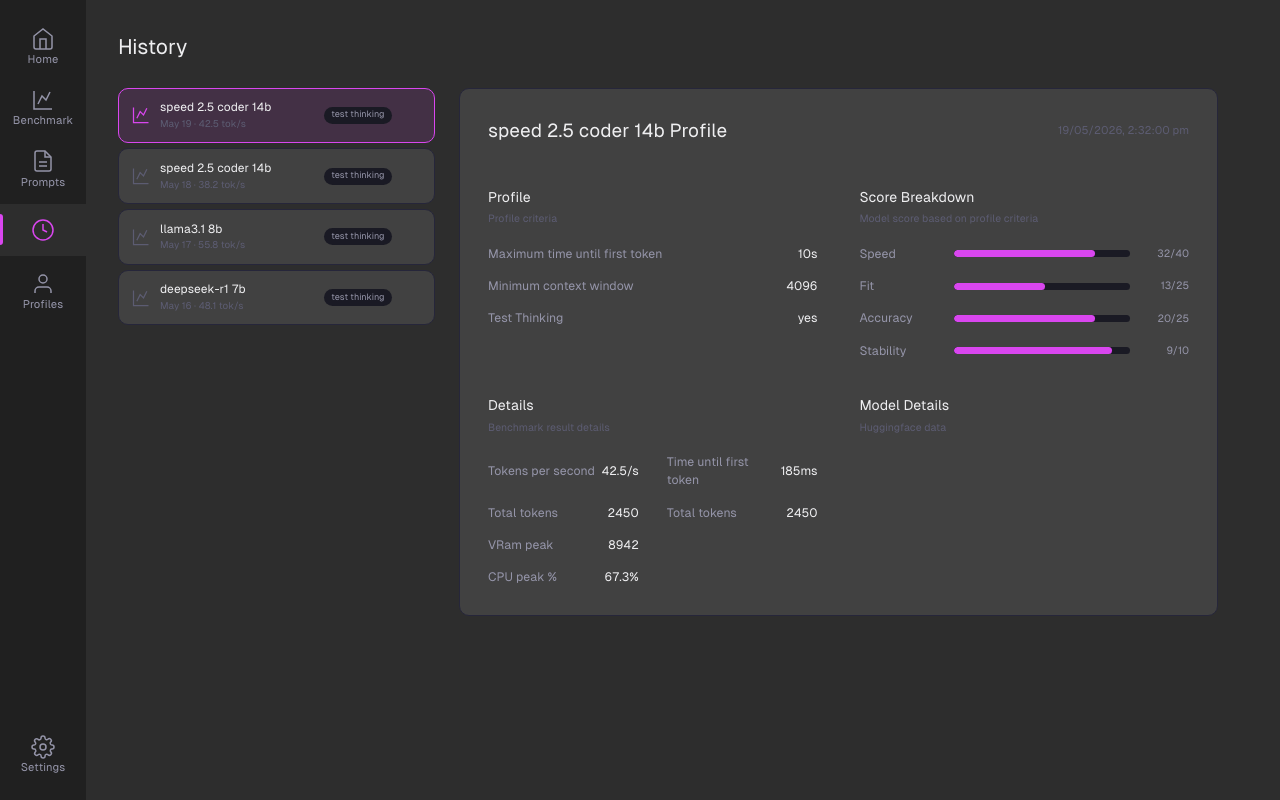
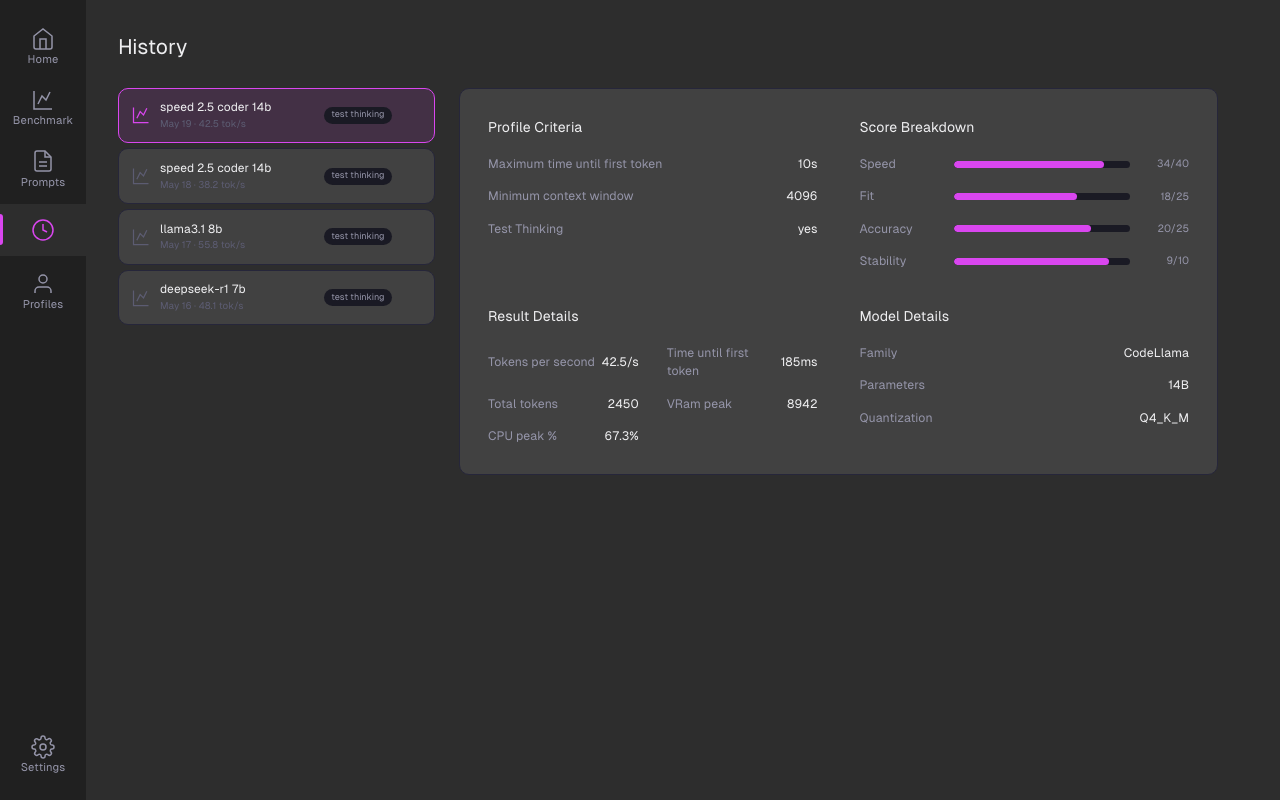
Before and after one commit to caasion/local-bench, a React (Vite) app: page / in a window 1280 px wide. Both pictures are taken after a click on the button "History". Built offline with nearby package versions, Linux system fonts and the light colour scheme.

Commit message:
refactor (ui): Make different tabs share ResultCard

```diff
--- a/src/HomePage.tsx
+++ b/src/HomePage.tsx
@@ -1,7 +1,8 @@
 import { useState } from "react";
-import { MOCK_MODELS, MOCK_PROFILES, MOCK_HISTORY, formatTime } from "./mockData";
+import { MOCK_MODELS, MOCK_PROFILES, MOCK_HISTORY } from "./mockData";
 import type { MockBenchmarkRun } from "./mockData";
 import { ActionCard } from "./ActionCard";
+import { ModelResultItem } from "./ModelResultItem";
 
 interface HomePageProps {
   onNavigate: (view: string) => void;
@@ -25,9 +26,7 @@
 export function HomePage({ onNavigate }: HomePageProps) {
   const [selectedProfileId, setSelectedProfileId] = useState<number>(MOCK_PROFILES[0].id);
   const [selectedModel, setSelectedModel] = useState<string>(MOCK_MODELS[0].name);
-  const [expandedModel, setExpandedModel] = useState<string | null>(null);
 
-  // Group history by model, keeping only the latest run per model
   const latestByModel = MOCK_HISTORY.reduce<Record<string, MockBenchmarkRun>>((acc, run) => {
     if (!acc[run.model_name] || run.run_at > acc[run.model_name].run_at) {
       acc[run.model_name] = run;
@@ -38,13 +37,6 @@
   const benchmarkedModels = Object.values(latestByModel).sort(
     (a, b) => overallScore(b) - overallScore(a)
   );
-
-  const scoreEntries = (run: MockBenchmarkRun) => [
-    { label: "Speed", value: run.scores.throughput },
-    { label: "TtI", value: run.scores.ttft },
-    { label: "Accuracy", value: run.scores.vram },
-    { label: "Stability", value: run.scores.consistency },
-  ];
 
   return (
     <div className="page">
@@ -124,94 +116,14 @@
         <p className="empty-state">No models benchmarked.</p>
       ) : (
         <div className="flex flex-col gap-2">
-          {benchmarkedModels.map((run) => {
-            const model = MOCK_MODELS.find((m) => m.name === run.model_name);
-            const score = overallScore(run);
-            const isExpanded = expandedModel === run.model_name;
-
-            return (
-              <div key={run.model_name} className="bg-[var(--bg-card)] border border-[var(--border)] rounded-[var(--radius-md)] overflow-hidden">
-                <button
-                  className={[
-                    "flex items-center gap-4 px-[18px] py-[14px] w-full bg-transparent border-0 text-inherit font-[inherit] cursor-pointer transition-[background] duration-150 hover:bg-[var(--bg-hover)]",
-                    isExpanded ? "border-b border-[var(--border)]" : "",
-                  ].join(" ")}
-                  onClick={() => setExpandedModel(isExpanded ? null : run.model_name)}
-                >
-                  <span className="flex items-center justify-center w-10 h-10 rounded-[var(--radius-sm)] bg-[var(--success)] text-white text-[0.85rem] font-bold shrink-0">
-                    {score}
-                  </span>
-                  <div className="flex-1 flex flex-col text-left">
-                    <span className="text-[0.9rem] font-semibold text-[var(--text-primary)]">{run.model_name}</span>
-                    <span className="text-[0.75rem] text-[var(--text-muted)] mt-0.5">Last benchmarked: {timeAgo(run.run_at)}</span>
-                  </div>
-                  <svg
-                    className={`text-[var(--text-muted)] shrink-0 transition-transform duration-200 ${isExpanded ? "rotate-180" : ""}`}
-                    width="20" height="20" viewBox="0 0 24 24" fill="none" stroke="currentColor" strokeWidth="2"
-                  >
-                    <path d="M6 9l6 6 6-6" />
-                  </svg>
-                </button>
-
-                {isExpanded && (
-                  <div className="px-6 py-5">
-                    <div className="grid grid-cols-2 gap-6 mb-5">
-                      <div>
-                        <h4 className="text-[0.85rem] font-semibold text-[var(--text-primary)] mb-1">Score Breakdown</h4>
-                        <p className="text-[0.7rem] text-[var(--text-muted)] mb-4">Model score based on profile criteria</p>
-                        <div className="flex flex-col gap-2">
-                          {scoreEntries(run).map((entry) => (
-                            <div key={entry.label} className="grid grid-cols-[80px_1fr_40px] items-center gap-2">
-                              <span className="text-[0.75rem] font-medium text-[var(--text-secondary)]">{entry.label}</span>
-                              <div className="h-2 bg-[var(--bg-surface)] rounded-full overflow-hidden">
-                                <div className="h-full bg-[var(--accent)] rounded-full transition-[width] duration-[600ms] ease-out" style={{ width: `${entry.value}%` }} />
-                              </div>
-                              <span className="text-[0.7rem] font-semibold text-[var(--text-primary)] text-right">{entry.value}/100</span>
-                            </div>
-                          ))}
-                        </div>
-                      </div>
-                      <div>
-                        <h4 className="text-[0.85rem] font-semibold text-[var(--text-primary)] mb-1">Model Details</h4>
-                        <p className="text-[0.7rem] text-[var(--text-muted)] mb-4">Model configuration and HuggingFace data</p>
-                        <div className="flex flex-col gap-2">
-                          {[
-                            { key: "Effort", value: model?.quantization ?? "N/A" },
-                            { key: "Thinking", value: "yes" },
-                            { key: "Context Window", value: "100k" },
-                          ].map(({ key, value }) => (
-                            <div key={key} className="flex justify-between py-1">
-                              <span className="text-[0.75rem] text-[var(--text-muted)]">{key}</span>
-                              <span className="text-[0.75rem] font-medium text-[var(--text-primary)]">{value}</span>
-                            </div>
-                          ))}
-                        </div>
-                      </div>
-                    </div>
-
-                    <div className="border-t border-[var(--border)] pt-4">
-                      <h4 className="text-[0.85rem] font-semibold text-[var(--text-primary)] mb-1">Details</h4>
-                      <p className="text-[0.7rem] text-[var(--text-muted)] mb-3">Benchmark result details</p>
-                      <div className="grid grid-cols-2 gap-2">
-                        {[
-                          { label: "Tokens per second", value: <>{run.tokens_per_second.toFixed(1)} <span className="text-[0.65rem] text-[var(--text-muted)] font-normal">+/- 0.23</span></> },
-                          { label: "Time until first token", value: formatTime(run.ttft_ns_mean) },
-                          { label: "Total tokens", value: run.total_tokens.toLocaleString() },
-                          { label: "VRam peak", value: run.vram_peak_mb.toLocaleString() },
-                          { label: "CPU peak %", value: run.cpu_peak_percent.toFixed(1) },
-                        ].map(({ label, value }) => (
-                          <div key={label} className="flex justify-between items-center px-3 py-2 bg-[var(--bg-surface)] rounded-[var(--radius-sm)]">
-                            <span className="text-[0.75rem] text-[var(--text-muted)]">{label}</span>
-                            <span className="text-[0.75rem] font-semibold text-[var(--text-primary)] font-['Courier_New',monospace]">{value}</span>
-                          </div>
-                        ))}
-                      </div>
-                    </div>
-                  </div>
-                )}
-              </div>
-            );
-          })}
+          {benchmarkedModels.map((run) => (
+            <ModelResultItem
+              key={run.model_name}
+              run={run}
+              score={overallScore(run)}
+              timeAgo={timeAgo(run.run_at)}
+            />
+          ))}
         </div>
       )}
     </div>
--- /dev/null
+++ b/src/ModelResultItem.tsx
@@ -0,0 +1,42 @@
+import { useState } from "react";
+import type { MockBenchmarkRun } from "./mockData";
+import { ResultCard } from "./ResultCard";
+
+interface ModelResultItemProps {
+  run: MockBenchmarkRun;
+  score: number;
+  timeAgo: string;
+}
+
+export function ModelResultItem({ run, score, timeAgo }: ModelResultItemProps) {
+  const [expanded, setExpanded] = useState(false);
+
+  return (
+    <div className="bg-[var(--bg-card)] border border-[var(--border)] rounded-[var(--radius-md)] overflow-hidden">
+      <button
+        className="flex items-center gap-4 px-[18px] py-[14px] w-full bg-transparent border-0 text-inherit font-[inherit] cursor-pointer transition-[background] duration-150 hover:bg-[var(--bg-hover)]"
+        onClick={() => setExpanded(!expanded)}
+      >
+        <span className="flex items-center justify-center w-10 h-10 rounded-[var(--radius-sm)] bg-[var(--success)] text-white text-[0.85rem] font-bold shrink-0">
+          {score}
+        </span>
+        <div className="flex-1 flex flex-col text-left">
+          <span className="text-[0.9rem] font-semibold text-[var(--text-primary)]">{run.model_name}</span>
+          <span className="text-[0.75rem] text-[var(--text-muted)] mt-0.5">Last benchmarked: {timeAgo}</span>
+        </div>
+        <svg
+          className={`text-[var(--text-muted)] shrink-0 transition-transform duration-200 ${expanded ? "rotate-180" : ""}`}
+          width="20" height="20" viewBox="0 0 24 24" fill="none" stroke="currentColor" strokeWidth="2"
+        >
+          <path d="M6 9l6 6 6-6" />
+        </svg>
+      </button>
+
+      {expanded && (
+        <div className="border-t border-[var(--border)]">
+          <ResultCard run={run} embedded />
+        </div>
+      )}
+    </div>
+  );
+}
--- a/src/ResultCard.tsx
+++ b/src/ResultCard.tsx
@@ -1,37 +1,29 @@
 import type { MockBenchmarkRun } from "./mockData";
-import { formatTimeShort } from "./mockData";
+import { MOCK_MODELS, formatTimeShort } from "./mockData";
 
 interface ResultCardProps {
   run: MockBenchmarkRun;
   onClose?: () => void;
   compact?: boolean;
+  embedded?: boolean;
 }
 
-export function ResultCard({ run, onClose, compact }: ResultCardProps) {
-  const date = new Date(run.run_at);
-  const formattedDate = new Intl.DateTimeFormat('en-GB', {
-    day: '2-digit',
-    month: '2-digit',
-    year: 'numeric',
-    hour: 'numeric',
-    minute: '2-digit',
-    second: '2-digit',
-    hour12: true
-  }).format(date);
+export function ResultCard({ run, onClose, compact, embedded }: ResultCardProps) {
+  const model = MOCK_MODELS.find((m) => m.name === run.model_name);
+
+  const scoreEntries = [
+    { label: "Speed", value: run.scores.throughput, max: 40 },
+    { label: "Fit", value: run.scores.vram, max: 25 },
+    { label: "Accuracy", value: run.scores.cpu, max: 25 },
+    { label: "Stability", value: run.scores.consistency, max: 10 },
+  ];
 
   return (
-    <div className="bg-[var(--bg-card)] border border-[var(--border)] rounded-[var(--radius-md)] p-8 h-full">
-      {/* Header */}
-      <div className="flex justify-between items-center mb-8 pb-4">
-        <h2 className="text-[1.35rem] font-semibold text-[var(--text-primary)]">{run.model_name} Profile</h2>
-        <span className="text-[var(--text-muted)] text-[0.8rem]">{formattedDate}</span>
-      </div>
-
+    <div className={embedded ? "p-8" : "bg-[var(--bg-card)] border border-[var(--border)] rounded-[var(--radius-md)] p-8"}>
       <div className="grid grid-cols-2 gap-x-12 gap-y-10">
-        {/* Profile */}
+        {/* Profile Criteria */}
         <div>
-          <h3 className="text-[1rem] font-semibold text-[var(--text-primary)] mb-1">Profile</h3>
-          <p className="text-[0.75rem] text-[var(--text-muted)] mb-5">Profile criteria</p>
+          <h3 className="text-[1rem] font-semibold text-[var(--text-primary)] mb-5">Profile Criteria</h3>
           <div className="flex flex-col gap-4">
             <div className="flex justify-between items-center">
               <span className="text-[0.875rem] text-[var(--text-secondary)]">Maximum time until first token</span>
@@ -50,44 +42,27 @@
 
         {/* Score Breakdown */}
         <div>
-          <h3 className="text-[1rem] font-semibold text-[var(--text-primary)] mb-1">Score Breakdown</h3>
-          <p className="text-[0.75rem] text-[var(--text-muted)] mb-5">Model score based on profile criteria</p>
+          <h3 className="text-[1rem] font-semibold text-[var(--text-primary)] mb-5">Score Breakdown</h3>
           <div className="flex flex-col gap-4">
-            <div className="grid grid-cols-[80px_1fr_45px] items-center gap-4">
-              <span className="text-[0.875rem] text-[var(--text-secondary)]">Speed</span>
-              <div className="h-2 bg-[var(--bg-surface)] rounded-full overflow-hidden">
-                <div className="h-full bg-[var(--accent)] rounded-full" style={{ width: '80%' }}></div>
-              </div>
-              <span className="text-right text-[0.75rem] text-[var(--text-secondary)]">32/40</span>
-            </div>
-            <div className="grid grid-cols-[80px_1fr_45px] items-center gap-4">
-              <span className="text-[0.875rem] text-[var(--text-secondary)]">Fit</span>
-              <div className="h-2 bg-[var(--bg-surface)] rounded-full overflow-hidden">
-                <div className="h-full bg-[var(--accent)] rounded-full" style={{ width: '52%' }}></div>
-              </div>
-              <span className="text-right text-[0.75rem] text-[var(--text-secondary)]">13/25</span>
-            </div>
-            <div className="grid grid-cols-[80px_1fr_45px] items-center gap-4">
-              <span className="text-[0.875rem] text-[var(--text-secondary)]">Accuracy</span>
-              <div className="h-2 bg-[var(--bg-surface)] rounded-full overflow-hidden">
-                <div className="h-full bg-[var(--accent)] rounded-full" style={{ width: '80%' }}></div>
-              </div>
-              <span className="text-right text-[0.75rem] text-[var(--text-secondary)]">20/25</span>
-            </div>
-            <div className="grid grid-cols-[80px_1fr_45px] items-center gap-4">
-              <span className="text-[0.875rem] text-[var(--text-secondary)]">Stability</span>
-              <div className="h-2 bg-[var(--bg-surface)] rounded-full overflow-hidden">
-                <div className="h-full bg-[var(--accent)] rounded-full" style={{ width: '90%' }}></div>
-              </div>
-              <span className="text-right text-[0.75rem] text-[var(--text-secondary)]">9/10</span>
-            </div>
+            {scoreEntries.map((entry) => {
+              const pct = Math.round((entry.value / 100) * 100);
+              const display = Math.round((entry.value / 100) * entry.max);
+              return (
+                <div key={entry.label} className="grid grid-cols-[80px_1fr_45px] items-center gap-4">
+                  <span className="text-[0.875rem] text-[var(--text-secondary)]">{entry.label}</span>
+                  <div className="h-2 bg-[var(--bg-surface)] rounded-full overflow-hidden">
+                    <div className="h-full bg-[var(--accent)] rounded-full" style={{ width: `${pct}%` }} />
+                  </div>
+                  <span className="text-right text-[0.75rem] text-[var(--text-secondary)]">{display}/{entry.max}</span>
+                </div>
+              );
+            })}
           </div>
         </div>
 
-        {/* Details */}
+        {/* Result Details */}
         <div>
-          <h3 className="text-[1rem] font-semibold text-[var(--text-primary)] mb-1">Details</h3>
-          <p className="text-[0.75rem] text-[var(--text-muted)] mb-5">Benchmark result details</p>
+          <h3 className="text-[1rem] font-semibold text-[var(--text-primary)] mb-5">Result Details</h3>
           <div className="grid grid-cols-2 gap-x-8 gap-y-4">
             <div className="flex justify-between items-center">
               <span className="text-[0.875rem] text-[var(--text-secondary)]">Tokens per second</span>
@@ -102,14 +77,9 @@
               <span className="text-[0.875rem] font-medium text-[var(--text-primary)]">{run.total_tokens}</span>
             </div>
             <div className="flex justify-between items-center">
-              <span className="text-[0.875rem] text-[var(--text-secondary)]">Total tokens</span>
-              <span className="text-[0.875rem] font-medium text-[var(--text-primary)]">{run.total_tokens}</span>
-            </div>
-            <div className="flex justify-between items-center">
               <span className="text-[0.875rem] text-[var(--text-secondary)]">VRam peak</span>
               <span className="text-[0.875rem] font-medium text-[var(--text-primary)]">{run.vram_peak_mb}</span>
             </div>
-            <div />
             <div className="flex justify-between items-center">
               <span className="text-[0.875rem] text-[var(--text-secondary)]">CPU peak %</span>
               <span className="text-[0.875rem] font-medium text-[var(--text-primary)]">{run.cpu_peak_percent.toFixed(1)}%</span>
@@ -119,8 +89,19 @@
 
         {/* Model Details */}
         <div>
-          <h3 className="text-[1rem] font-semibold text-[var(--text-primary)] mb-1">Model Details</h3>
-          <p className="text-[0.75rem] text-[var(--text-muted)]">Huggingface data</p>
+          <h3 className="text-[1rem] font-semibold text-[var(--text-primary)] mb-5">Model Details</h3>
+          <div className="flex flex-col gap-4">
+            {[
+              { key: "Family", value: model?.family ?? "N/A" },
+              { key: "Parameters", value: model?.parameters ?? "N/A" },
+              { key: "Quantization", value: model?.quantization ?? "N/A" },
+            ].map(({ key, value }) => (
+              <div key={key} className="flex justify-between items-center">
+                <span className="text-[0.875rem] text-[var(--text-secondary)]">{key}</span>
+                <span className="text-[0.875rem] font-medium text-[var(--text-primary)]">{value}</span>
+              </div>
+            ))}
+          </div>
         </div>
       </div>
     </div>
```
